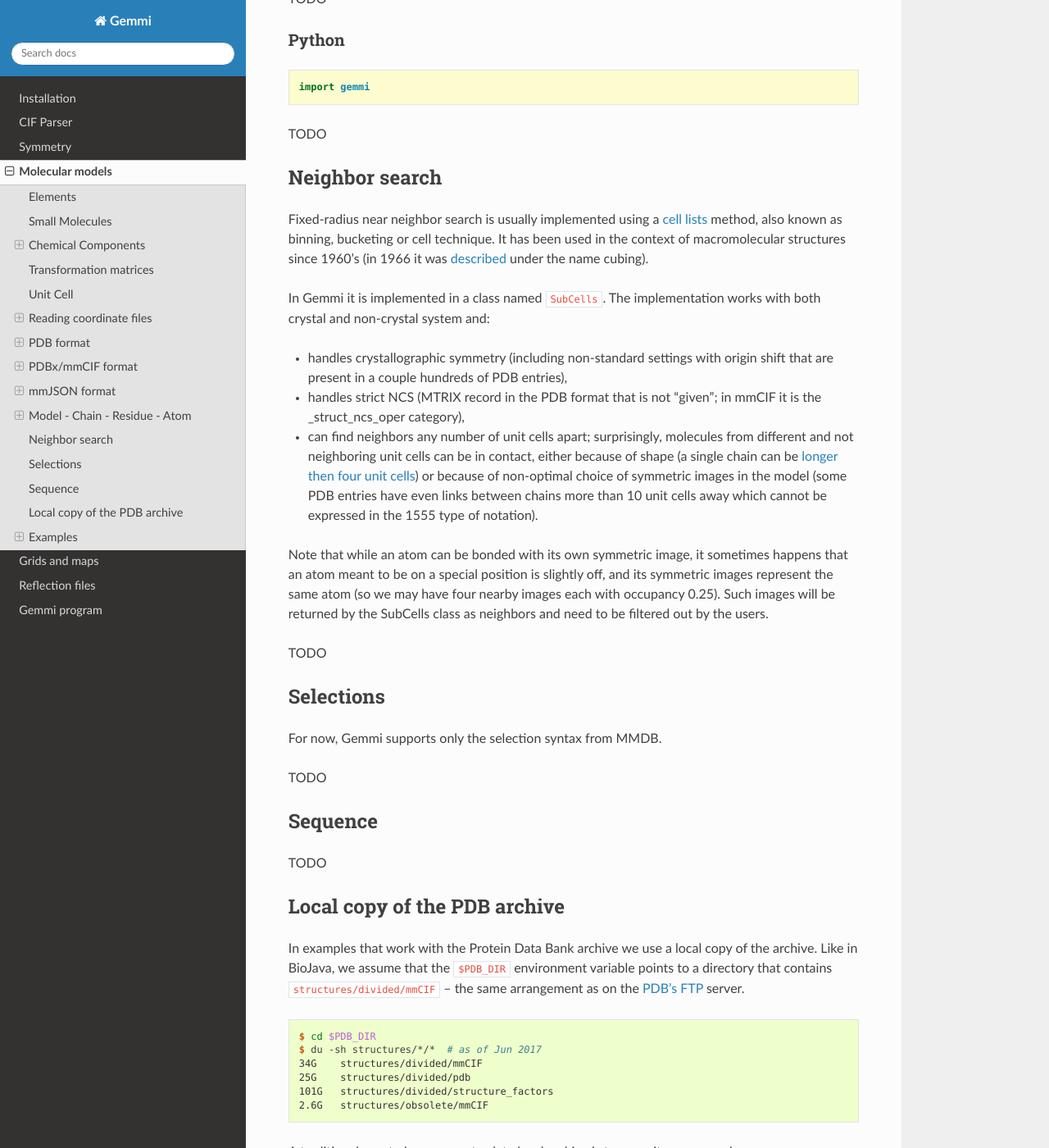
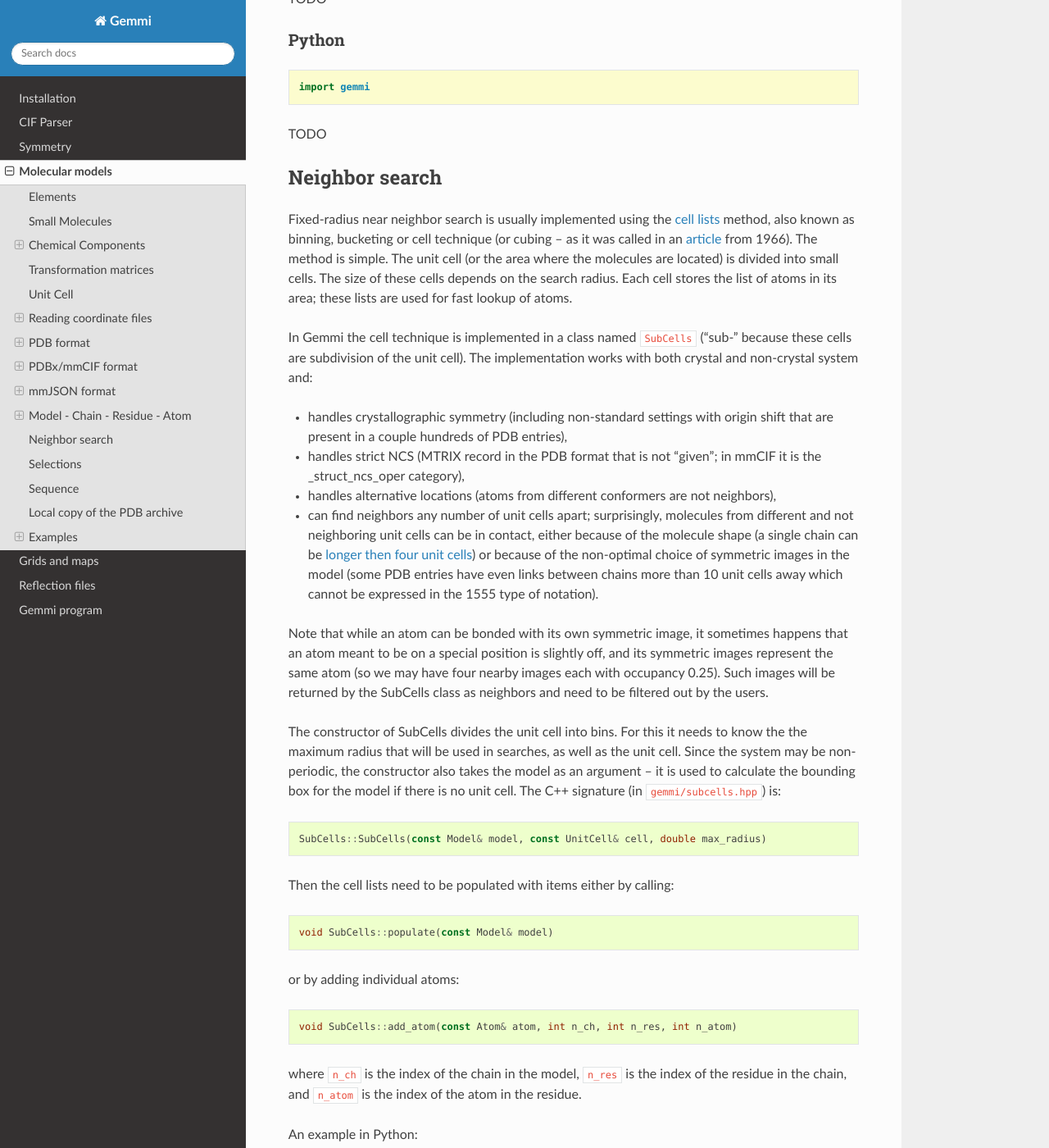
Before and after one commit to project-gemmi/gemmi, a Sphinx documentation site: the page built from docs/mol.rst, in a window 1280 px wide and 1400 px high, scrolled down 18246 px. Shown: the whole window at 82% size. Built offline with Sphinx 7.4.7 and the Read the Docs theme 2.0.0, drawn with Linux system fonts in a browser that asks for light colours; some of the changed text lies outside the part shown.

Commit message:
document neighbor search

```diff
--- a/docs/mol.rst
+++ b/docs/mol.rst
@@ -1005,25 +1005,29 @@
 ===============
 
 Fixed-radius near neighbor search is usually implemented using
-a `cell lists <https://en.wikipedia.org/wiki/Cell_lists>`_ method,
-also known as binning, bucketing or cell technique.
-It has been used in the context of macromolecular structures
-since 1960's (in 1966 it was
-`described <https://web.stanford.edu/class/sbio228/public/readings/Molecular_Simulation_I_Lecture4/Levinthal_SCIAM_66_Protein_folding.pdf>`_
-under the name cubing).
+the `cell lists <https://en.wikipedia.org/wiki/Cell_lists>`_ method,
+also known as binning, bucketing or cell technique
+(or cubing -- as it was called in an `article <https://web.stanford.edu/class/sbio228/public/readings/Molecular_Simulation_I_Lecture4/Levinthal_SCIAM_66_Protein_folding.pdf>`_ from 1966).
+The method is simple. The unit cell (or the area where the molecules are
+located) is divided into small cells. The size of these cells depends
+on the search radius. Each cell stores the list of atoms in its area;
+these lists are used for fast lookup of atoms.
 
-In Gemmi it is implemented in a class named ``SubCells``.
+In Gemmi the cell technique is implemented in a class named ``SubCells``
+("sub-" because these cells are subdivision of the unit cell).
 The implementation works with both crystal and non-crystal system and:
 
 * handles crystallographic symmetry (including non-standard settings with
   origin shift that are present in a couple hundreds of PDB entries),
 * handles strict NCS (MTRIX record in the PDB format that is not "given";
   in mmCIF it is the _struct_ncs_oper category),
+* handles alternative locations (atoms from different conformers are not
+  neighbors),
 * can find neighbors any number of unit cells apart; surprisingly,
   molecules from different and not neighboring unit cells can be
-  in contact, either because of shape (a single chain can be
+  in contact, either because of the molecule shape (a single chain can be
   :ref:`longer then four unit cells <long_chain>`) or because of
-  non-optimal choice of symmetric images in the model
+  the non-optimal choice of symmetric images in the model
   (some PDB entries have even links between chains more than
   10 unit cells away which cannot be expressed in the 1555 type of notation).
 
@@ -1034,7 +1038,119 @@
 Such images will be returned by the SubCells class as neighbors
 and need to be filtered out by the users.
 
-TODO
+The constructor of SubCells divides the unit cell into bins.
+For this it needs to know the the maximum radius that will be used in searches,
+as well as the unit cell. Since the system may be non-periodic,
+the constructor also takes the model as an argument -- it is used to
+calculate the bounding box for the model if there is no unit cell.
+The C++ signature (in ``gemmi/subcells.hpp``) is::
+
+  SubCells::SubCells(const Model& model, const UnitCell& cell, double max_radius)
+
+Then the cell lists need to be populated with items either by calling::
+
+  void SubCells::populate(const Model& model)
+
+or by adding individual atoms::
+
+  void SubCells::add_atom(const Atom& atom, int n_ch, int n_res, int n_atom)
+
+where ``n_ch`` is the index of the chain in the model, ``n_res`` is the index
+of the residue in the chain, and ``n_atom`` is the index of the atom
+in the residue.
+
+An example in Python:
+
+.. doctest::
+
+  >>> st = gemmi.read_structure('../tests/1pfe.cif.gz')
+  >>> subcells = gemmi.SubCells(st[0], st.cell, 3)
+  >>> subcells.populate(st[0])
+
+If we'd like to choose which atoms to add, for example to ignore hydrogens,
+we could use ``add_atom()`` instead:
+
+.. doctest::
+
+  >>> subcells = gemmi.SubCells(st[0], st.cell, 3)
+  >>> for n_ch, chain in enumerate(st[0]):
+  ...     for n_res, res in enumerate(chain):
+  ...         for n_atom, atom in enumerate(res):
+  ...             if not atom.is_hydrogen():
+  ...                 subcells.add_atom(atom, n_ch, n_res, n_atom)
+  ...
+
+
+The following functions search for atoms near the specified atom or point::
+
+  std::vector<Mark*> SubCells::find_neighbors(const Atom& atom, float min_dist, float max_dist)
+  std::vector<Mark*> SubCells::find_atoms(const Position& pos, char altloc, float radius)
+
+.. doctest::
+
+  >>> ref_atom = st[0].sole_residue('A', 3, ' ')['P']
+  >>> marks = subcells.find_neighbors(ref_atom, min_dist=0.1, max_dist=3)
+  >>> len(marks)
+  6
+  >>> point = gemmi.Position(20, 20, 20)
+  >>> marks = subcells.find_atoms(point, '\0', radius=3)
+  >>> len(marks)
+  7
+  >>> marks[0]
+  <gemmi.SubCells.Mark O of atom 0/7/3>
+
+Non-negative ``min_dist`` in the ``find_neighbors()`` call prevents
+the atom whose neighbors we search from being included in the results
+(the distance of the atom to itself is zero).
+
+Additionally, in C++ you may use a function that takes a callback
+as the last argument (usage examples are in the source code)::
+
+  template<typename T>
+  void SubCells::for_each(const Position& pos, char altloc, float radius, const T& func)
+
+Cell-lists store ``Mark``\ s. When searching for neighbors you get references
+(in C++ -- pointers) to these marks.
+``Mark`` has a number of properties: ``x``, ``y``, ``z``,
+``altloc``, ``element``, ``image_idx`` (index of the symmetry operation
+that was used to generate this mark, 0 for identity),
+``chain_idx``, ``residue_idx`` and ``atom_idx``.
+
+The references to the original model and to atoms are not stored.
+``Mark`` has a method ``to_cra()`` that needs to be called with ``Model``
+as an argument to get a triple of Chain, Residue and Atom::
+
+  CRA SubCells::Mark::to_cra(Model& model) const
+
+.. doctest::
+
+  >>> cra = marks[0].to_cra(st[0])
+  >>> cra.chain
+  <gemmi.Chain A with 79 res>
+  >>> cra.residue
+  <gemmi.Residue 8(DC) with 19 atoms>
+  >>> cra.atom
+  <gemmi.Atom O5' at (-0.0, 13.9, -17.6)>
+
+``Mark`` also has a little helper method ``pos()`` that returns
+``Position(x, y, z)``::
+
+  Position SubCells::Mark::pos() const
+
+.. doctest::
+
+  >>> marks[0].pos()
+  <gemmi.Position(19.659, 20.2489, 17.645)>
+
+Note that it can be the position of a symmetric image of the atom.
+In this example the "original" atom is in a different location:
+
+.. doctest::
+
+  >>> cra.atom.pos
+  <gemmi.Position(-0.028, 13.85, -17.645)>
+
+
 
 Selections
 ==========
```
Also changed, not shown: 5 other files.
